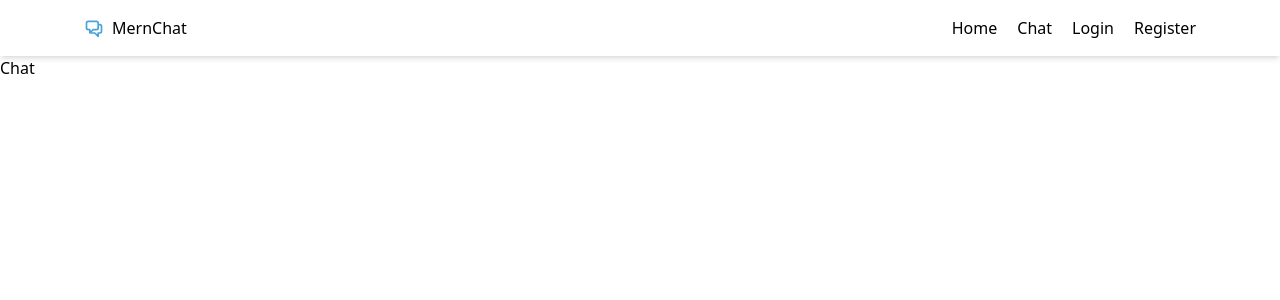
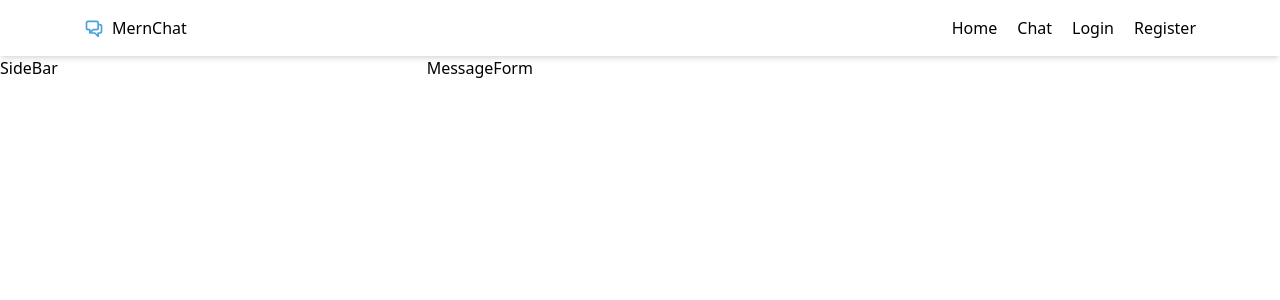
Before and after one commit to PrinceNarteh/mern-chat, a React (Create React App) app in the folder client/: page /chat in a window 1280 px wide. Shown: the top 300 px of the page. Built offline with nearby package versions, Linux system fonts and the light colour scheme.

Commit message:
structure the chat page

```diff
--- /dev/null
+++ b/client/src/components/MessageForm.tsx
@@ -0,0 +1,7 @@
+import React from "react";
+
+const MessageForm = () => {
+  return <div>MessageForm</div>;
+};
+
+export default MessageForm;
--- /dev/null
+++ b/client/src/components/SideBar.tsx
@@ -0,0 +1,7 @@
+import React from "react";
+
+const SideBar = () => {
+  return <div>SideBar</div>;
+};
+
+export default SideBar;
--- a/client/src/pages/Chat.tsx
+++ b/client/src/pages/Chat.tsx
@@ -1,7 +1,18 @@
 import React from "react";
+import MessageForm from "../components/MessageForm";
+import SideBar from "../components/SideBar";
 
 const Chat = () => {
-  return <div>Chat</div>;
+  return (
+    <div className="flex h-[calc(100vh_-_3.5rem)]">
+      <div className="w-4/12">
+        <SideBar />
+      </div>
+      <div className="w-8/12">
+        <MessageForm />
+      </div>
+    </div>
+  );
 };
 
 export default Chat;
```
